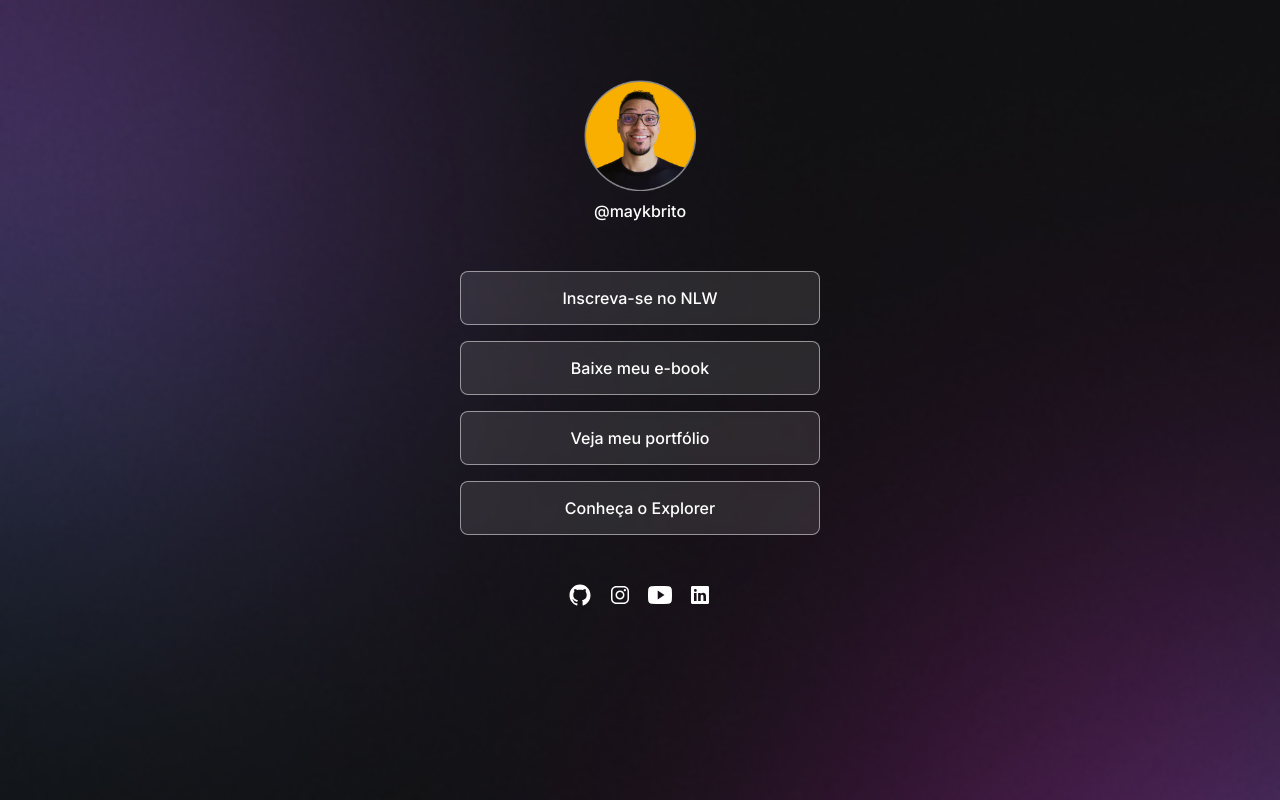
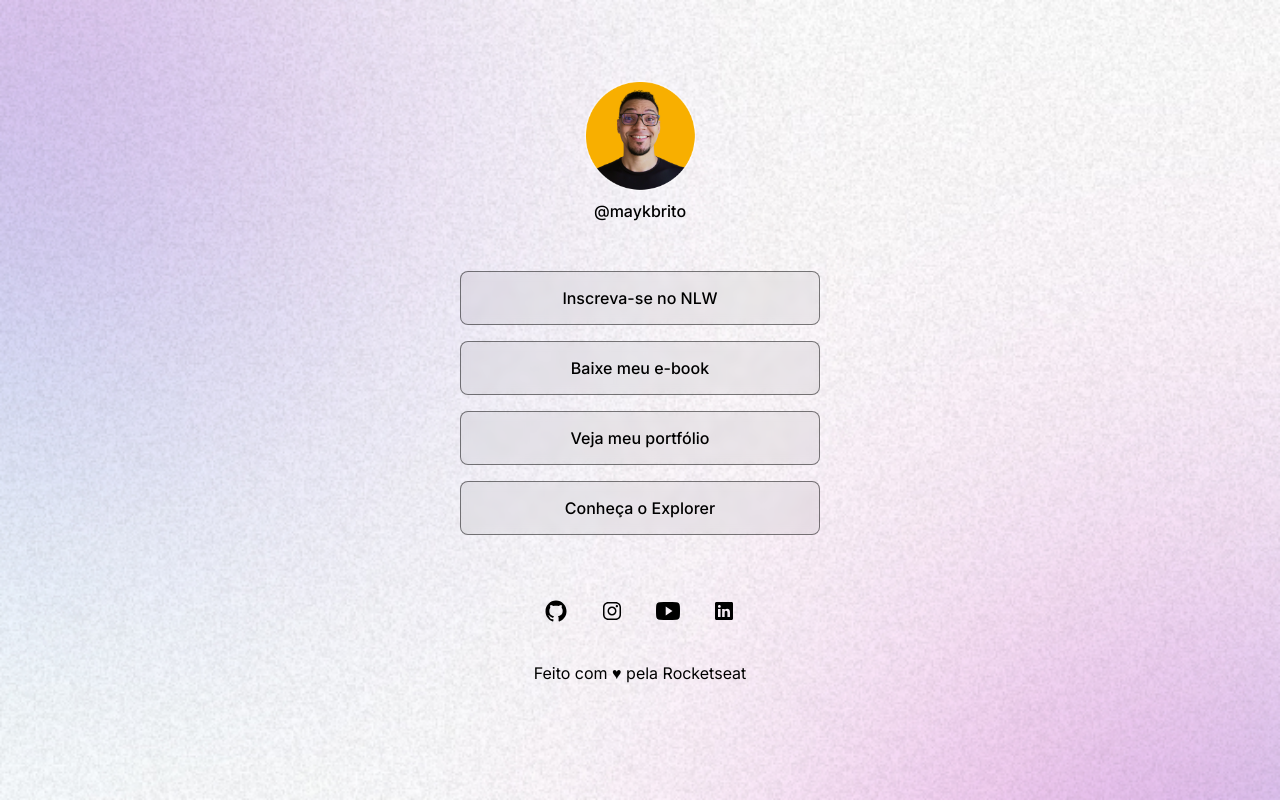
Before and after one commit to Rubendvb/dev-links-discover, a plain HTML site: page index.html in a window 1280 px wide. Drawn offline with nearby package versions, Linux system fonts and the light colour scheme.

Commit message:
light mode

```diff
--- a/index.html
+++ b/index.html
@@ -1,5 +1,5 @@
 <!DOCTYPE html>
-<html lang="en">
+<html lang="en" class="light">
   <head>
     <link rel="preconnect" href="https://fonts.googleapis.com" />
     <link rel="preconnect" href="https://fonts.gstatic.com" crossorigin />
@@ -55,6 +55,8 @@
       </div>
     </div>
 
+    <footer>Feito com ♥ pela Rocketseat</footer>
+
     <script src="https://unpkg.com/ionicons@4.5.10-0/dist/ionicons.js"></script>
   </body>
 </html>
--- a/style.css
+++ b/style.css
@@ -2,6 +2,24 @@
   margin: 0;
   padding: 0;
   box-sizing: border-box;
+}
+
+:root {
+  --text-color: #fff;
+  --bg-url: url('./assets/bg-mobile.jpg');
+  --stroke-color: rgba(255, 255, 255, 0.5);
+  --surface-color: rgba(255, 255, 255, 0.05);
+  --surface-color-hover: rgba(0, 0, 0, 0.02);
+  --highlight-color: rgba(255, 255, 255, 0.2);
+}
+
+.light {
+  --text-color: #000;
+  --bg-url: url('./assets/bg-mobile-light.jpg');
+  --stroke-color: rgba(0, 0, 0, 0.5);
+  --surface-color: rgba(0, 0, 0, 0.05);
+  --surface-color-hover: rgba(0, 0, 0, 0.02);
+  --highlight-color: rgba(0, 0, 0, 0.1);
 }
 
 body {
@@ -11,12 +29,12 @@ body {
   background-size: cover; */
 
   /* background: color image repeat position/size */
-  background: url('./assets/bg-mobile.jpg') no-repeat top center/cover;
+  background: var(--bg-url) no-repeat top center/cover;
 }
 
 body * {
   font-family: 'Inter', sans-serif;
-  color: #fff;
+  color: var(--text-color);
 }
 
 #container {
@@ -54,8 +72,8 @@ ul li a {
   justify-content: center;
   padding: 16px 24px;
   border-radius: 8px;
-  border: 1px solid var(--stroke-color-dark-mode, rgba(255, 255, 255, 0.5));
-  background: var(--surface-color-dark-mode, rgba(255, 255, 255, 0.1));
+  border: 1px solid var(--stroke-color);
+  background: var(--surface-color);
   backdrop-filter: blur(4px);
   -webki-backdrop-filter: blur(4px);
   text-decoration: none;
@@ -64,14 +82,13 @@ ul li a {
 }
 
 ul li a:hover {
-  background: rgba(255, 255, 255, 0.5);
-  border: 1.5px solid #fff;
+  background: var(--surface-color-hover);
+  border: 1.5px solid var(--text-color);
 }
 
 #social-links {
   display: flex;
   justify-content: center;
-  gap: 16px;
   padding: 24px 0;
   font-size: 24px;
 }
@@ -80,10 +97,16 @@ ul li a:hover {
   display: flex;
   align-items: center;
   justify-content: center;
+  padding: 16px;
+  transition: background 0.5s;
+  border-radius: 50%;
 }
 
 #social-links a:hover {
-  background: rgba(255, 255, 255, 0.2);
-  padding: 16px;
-  border-radius: 50%;
+  background: var(--highlight-color);
 }
+
+footer {
+  pad: 24px 0;
+  text-align: center;
+}
```
